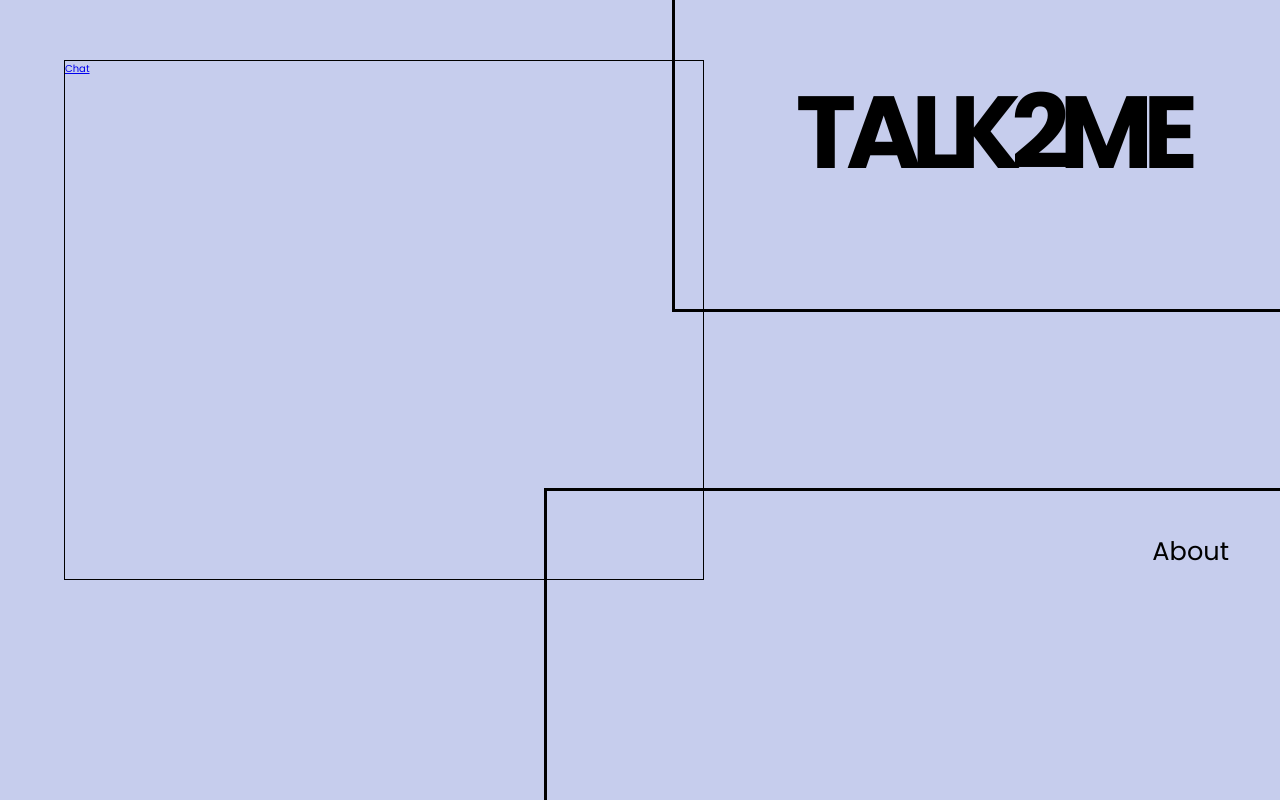
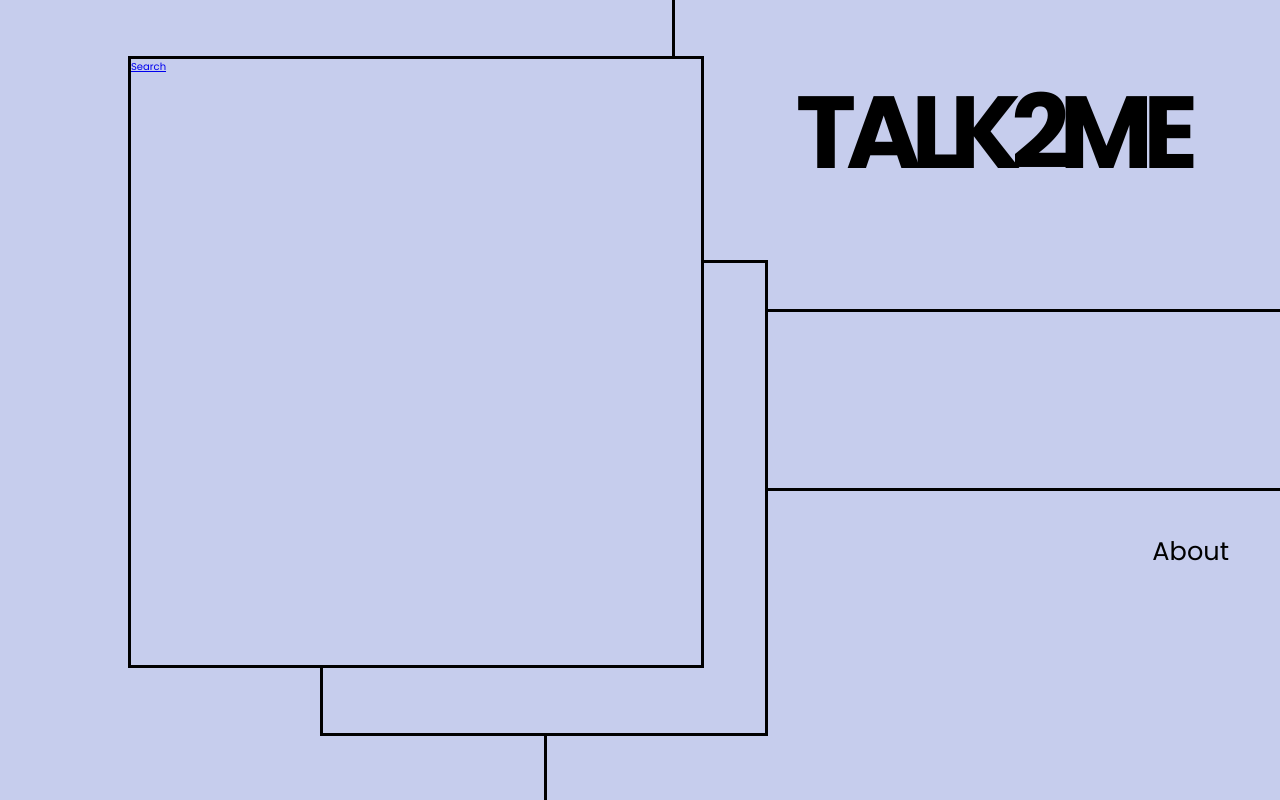
Before and after one commit to tochibedford/talk2me_frontend, a React (Vite) app: page / in a window 1280 px wide. Built offline with nearby package versions, Linux system fonts and the light colour scheme; the HTML template or start-up script is replaced by a standard one.

Commit message:
feat: added focus state to search and chat comps

```diff
--- a/src/components/SearchAndChat/Chat/Chat.module.scss
+++ b/src/components/SearchAndChat/Chat/Chat.module.scss
@@ -0,0 +1,54 @@
+@keyframes unfocusing {
+  0% {
+    scale: 1;
+    z-index: 1;
+  }
+  50% {
+    scale: 0.8;
+    transform: translate(10%, 10%);
+    z-index: 1;
+  }
+  100% {
+    scale: 1;
+    transform: none;
+    z-index: 0;
+  }
+}
+
+.container {
+  position: absolute;
+  bottom: 0;
+  right: 0;
+  width: 70%;
+  height: 70%;
+  border: 3px solid #000;
+  background-color: #c6cded;
+  pointer-events: none;
+  transition: all 0.6s cubic-bezier(0.04, 0.05, 0, 1);
+  transform-origin: 100% 100%;
+  animation: unfocusing 0.7s forwards 1 cubic-bezier(0.04, 0.05, 0, 1);
+}
+
+@keyframes focusing {
+  0% {
+    scale: 1;
+  }
+  50% {
+    scale: 0.8;
+    transform: translate(10%, 10%);
+    z-index: 0;
+    opacity: 0.6;
+  }
+  100% {
+    scale: 1;
+    transform: none;
+    z-index: 1;
+    opacity: 1;
+  }
+}
+.focused {
+  pointer-events: all;
+  width: 90%;
+  height: 90%;
+  animation: focusing 0.7s forwards 1 cubic-bezier(0.04, 0.05, 0, 1);
+}
--- a/src/components/SearchAndChat/Chat/index.tsx
+++ b/src/components/SearchAndChat/Chat/index.tsx
@@ -3,12 +3,12 @@ import { useParams, Link } from "react-router-dom"
 
 export default function Chat() {
     const { twitterId } = useParams()
+    console.log(twitterId)
     return (
-        <div>
+        <div className={`${styles.container} ${twitterId ? styles.focused : ""}`}>
             <Link to="/">
                 Chat
             </Link>
-            {twitterId}
         </div>
     )
 }
--- a/src/components/SearchAndChat/Search/Search.module.scss
+++ b/src/components/SearchAndChat/Search/Search.module.scss
@@ -0,0 +1,52 @@
+@keyframes unfocusing {
+  0% {
+    scale: 1;
+  }
+  50% {
+    scale: 0.8;
+    transform: translate(-10%, -10%);
+    z-index: 1;
+  }
+  100% {
+    scale: 1;
+    transform: none;
+    z-index: 0;
+  }
+}
+.container {
+  position: absolute;
+  top: 0;
+  left: 0;
+  width: 70%;
+  height: 70%;
+  border: 3px solid #000;
+  background-color: #c6cded;
+  pointer-events: none;
+  transition: all 0.6s cubic-bezier(0.04, 0.05, 0, 1);
+  transform-origin: 0% 0%;
+  animation: unfocusing 0.7s forwards 1 cubic-bezier(0.04, 0.05, 0, 1);
+}
+
+@keyframes focusing {
+  0% {
+    scale: 1;
+  }
+  50% {
+    scale: 0.8;
+    transform: translate(-10%, -10%);
+    z-index: 0;
+    opacity: 0.6;
+  }
+  100% {
+    scale: 1;
+    transform: none;
+    z-index: 1;
+    opacity: 1;
+  }
+}
+.focused {
+  pointer-events: all;
+  width: 90%;
+  height: 90%;
+  animation: focusing 0.7s forwards 1 cubic-bezier(0.04, 0.05, 0, 1);
+}
--- a/src/components/SearchAndChat/Search/index.tsx
+++ b/src/components/SearchAndChat/Search/index.tsx
@@ -1,11 +1,11 @@
 import styles from "./Search.module.scss"
-import { useLocation } from "react-router-dom"
+import { useLocation, Link } from "react-router-dom"
 export default function Search() {
     const location = useLocation()
 
     return (
-        <div className={`${styles.container} ${location.pathname === "/" && styles.focus}`}>
-
+        <div className={`${styles.container} ${location.pathname === "/" ? styles.focused : ""}`}>
+            <Link to="/tochibedford/chat">Search</Link>
         </div>
     )
 }
--- a/src/components/SearchAndChat/SearchAndChat.module.scss
+++ b/src/components/SearchAndChat/SearchAndChat.module.scss
@@ -1,11 +1,9 @@
 .container {
   width: 50%;
-  height: 65%;
-  border: 1px solid #000;
+  height: 85%;
   position: fixed;
-  top: 40%;
-  left: 30%;
-  transform: translate(-50%, -50%);
+  top: 7%;
+  left: 10%;
   z-index: 1;
   transition: 0.3s;
 
```
